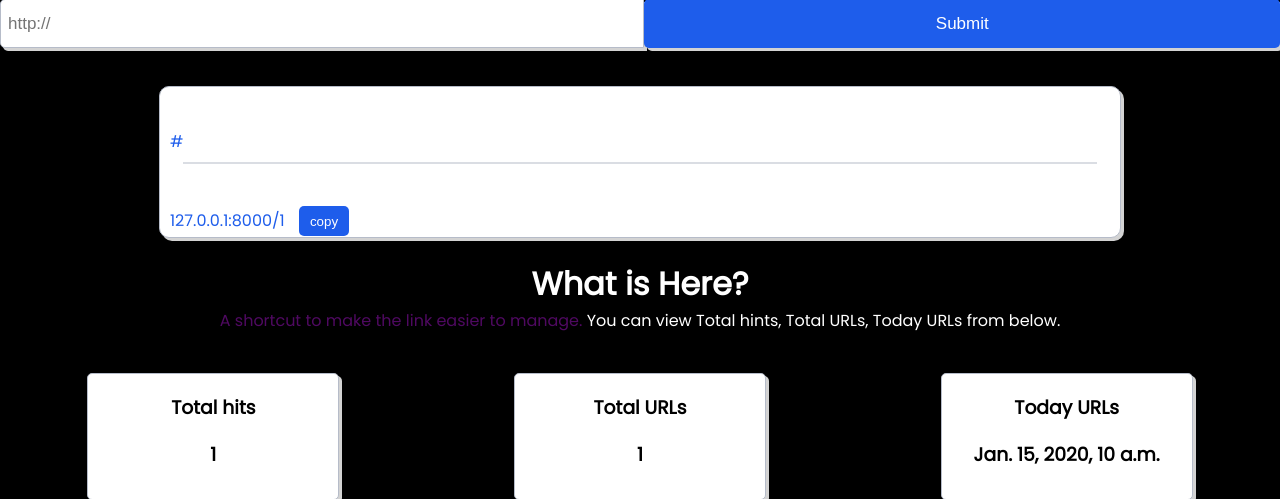
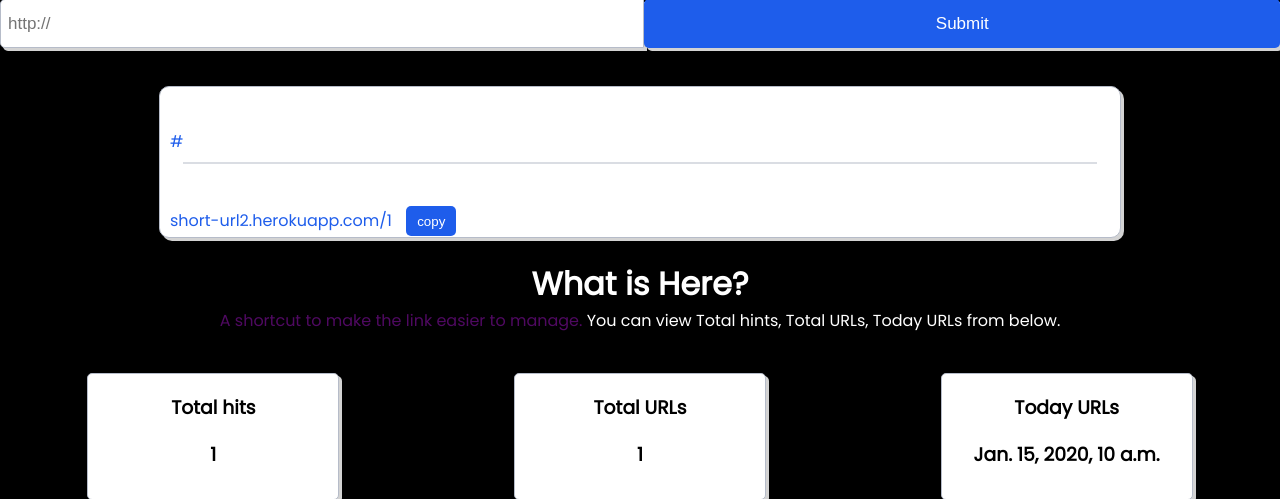
Before and after one commit to varaprasad6699/urlshortner, a Django app: template templates/index.html in a window 1280 px wide. Shown: the part 168-667 px from the top of the page. Run offline with Django 3.2, Linux system fonts and the light colour scheme; the template is opened without the code that fills it: most values are stand-ins (such as "Sample title", 1, 10 or a date in 2020).

Commit message:
Update index.html

```diff
--- a/templates/index.html
+++ b/templates/index.html
@@ -35,7 +35,7 @@
                 <hr/>
                 <p>Shortend URL</p>
                 <a id="shortendurl" href="" target="_blank">
-                    127.0.0.1:8000/{{uuid}}
+                    short-url2.herokuapp.com/{{uuid}}
                 </a>
                 <button id="copybtn" onclick="copy()">
                     copy
```
